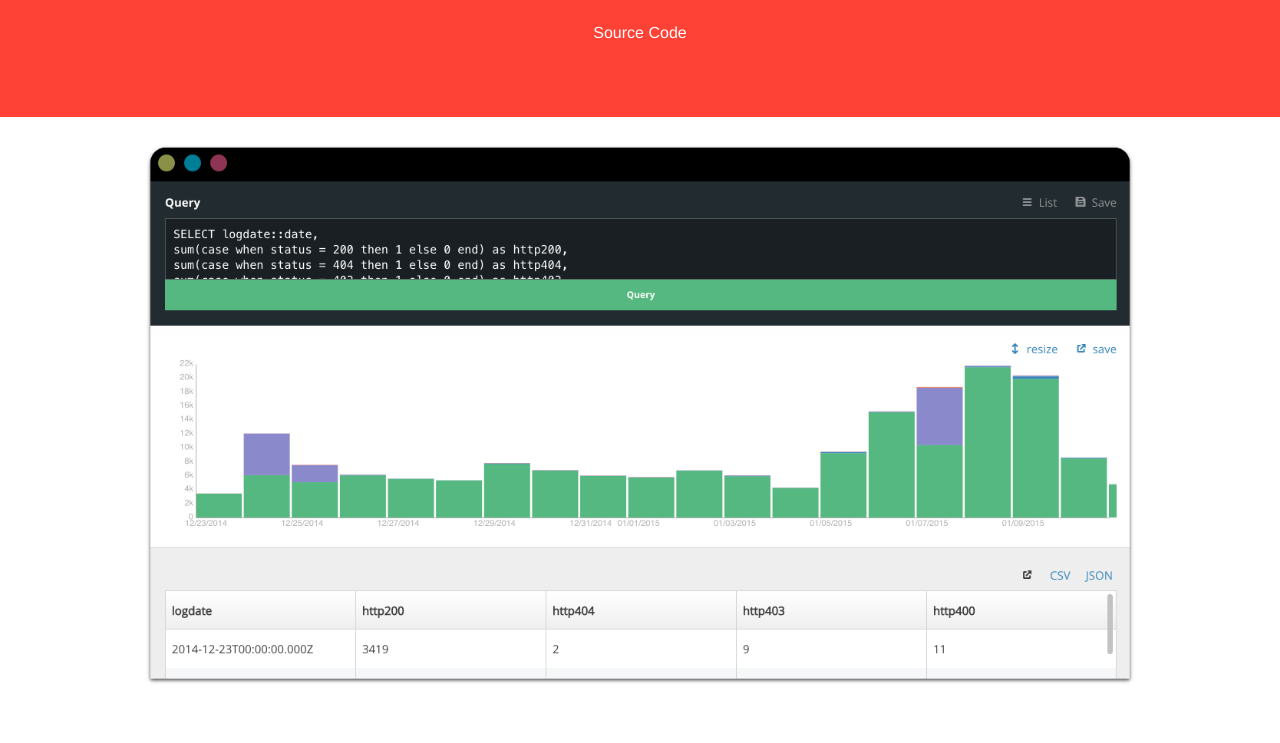
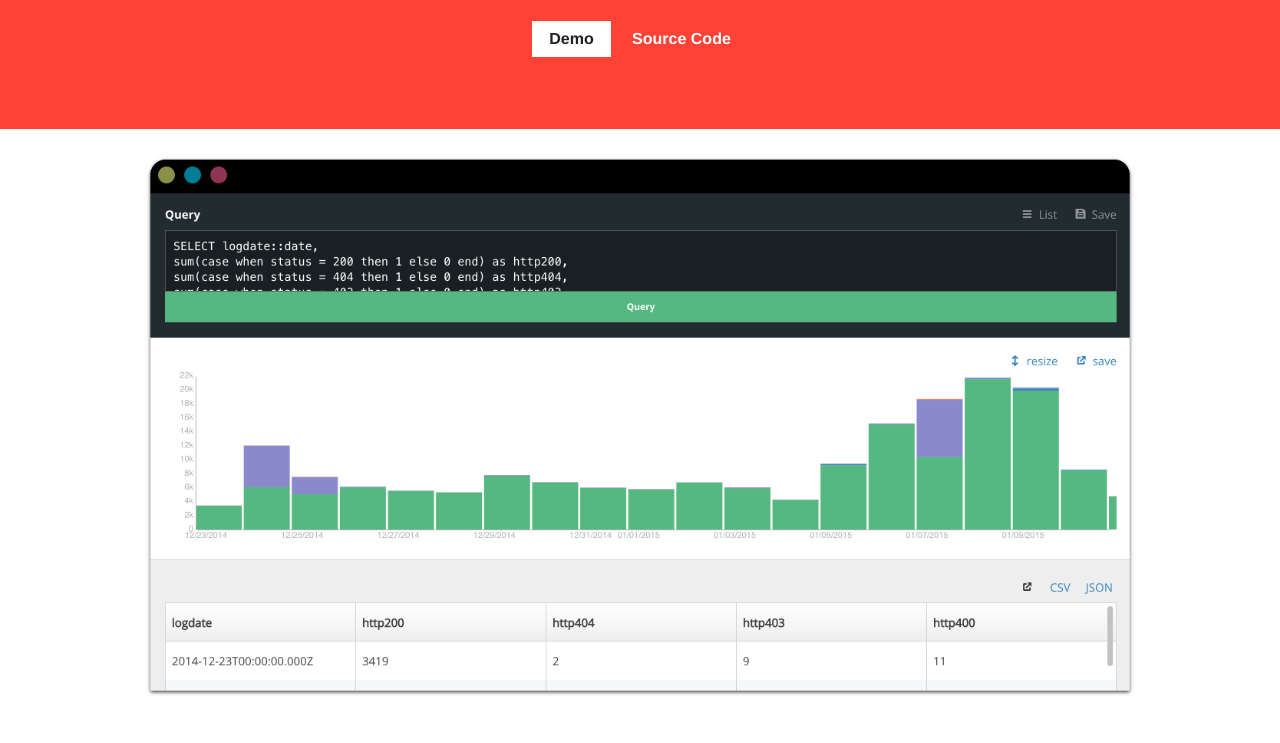
Before and after one commit to tmcw/stickshift.org, a plain HTML site: page index.html in a window 1280 px wide. Shown: the part 201-944 px from the top of the page. Drawn offline with Linux system fonts and the light colour scheme.

Commit message:
Add link to demo

```diff
--- a/index.html
+++ b/index.html
@@ -14,7 +14,8 @@
   <h1 class='h1 h0-responsive mt4 mb0 regular'>Stickshift</h1>
   <p class='h3'>Database exploration &amp; analysis, the fast and simple way</p>
   <div class='py1'>
-    <a class='white' href='https://github.com/tmcw/stickshift'>Source Code</a>
+    <a class='black button button-outline bg-white button-transparent' href='https://github.com/tmcw/stickshift'>Demo</a>
+    <a class='button button-transparent button-outline white' href='https://github.com/tmcw/stickshift'>Source Code</a>
   </div>
 </header>
 
```
